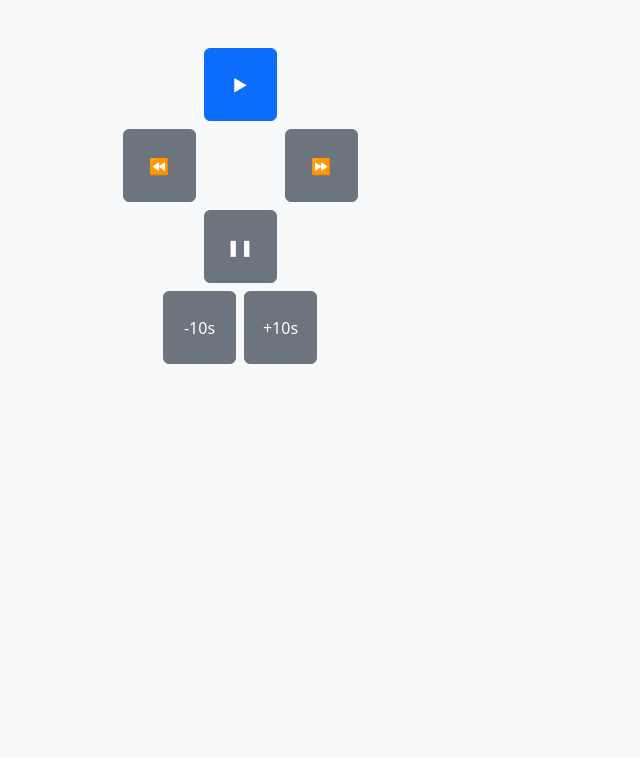
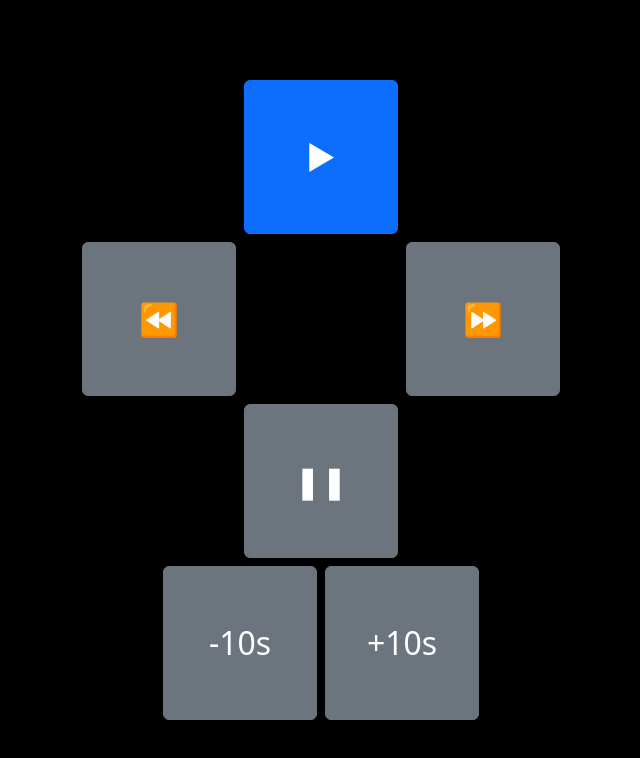
Before and after one commit to myk410/Pi-Patreon, a website: page remote-control/public/index.html in a window 1280 px wide. Shown: the whole page, without its empty margins (319-959 px from the left). Drawn offline with nearby package versions, Linux system fonts and the light colour scheme; a small style sheet from the web is missing.

Commit message:
feat(remote-control): enlarge and center remote buttons

```diff
--- a/remote-control/public/index.html
+++ b/remote-control/public/index.html
@@ -13,25 +13,26 @@
   <style>
     .remote-grid {
       display: grid;
-      grid-template-columns: repeat(16, 1fr);
+      grid-template-columns: repeat(8, 1fr);
       gap: 0.5rem;
       width: 100%;
-      max-width: 640px;
+      max-width: 80vmin;
     }
     .remote-grid button {
       width: 100%;
       aspect-ratio: 1;
+      font-size: 2rem;
     }
-    .play { grid-column: 6 / span 2; grid-row: 1; }
-    .rewind { grid-column: 4 / span 2; grid-row: 2; }
-    .fast-forward { grid-column: 8 / span 2; grid-row: 2; }
-    .pause { grid-column: 6 / span 2; grid-row: 3; }
-    .skip-back { grid-column: 5 / span 2; grid-row: 4; }
-    .skip-forward { grid-column: 7 / span 2; grid-row: 4; }
+    .play { grid-column: 4 / span 2; grid-row: 1; }
+    .rewind { grid-column: 2 / span 2; grid-row: 2; }
+    .fast-forward { grid-column: 6 / span 2; grid-row: 2; }
+    .pause { grid-column: 4 / span 2; grid-row: 3; }
+    .skip-back { grid-column: 3 / span 2; grid-row: 4; }
+    .skip-forward { grid-column: 5 / span 2; grid-row: 4; }
   </style>
 </head>
-<body class="bg-light">
-  <div class="container-fluid px-0 py-5 d-flex flex-column align-items-center">
+<body class="bg-black text-white">
+  <div class="container-fluid px-0 d-flex flex-column justify-content-center align-items-center vh-100">
     <div class="remote-grid">
       <button class="btn btn-primary play" onclick="send('play')">
         &#9658;
```
